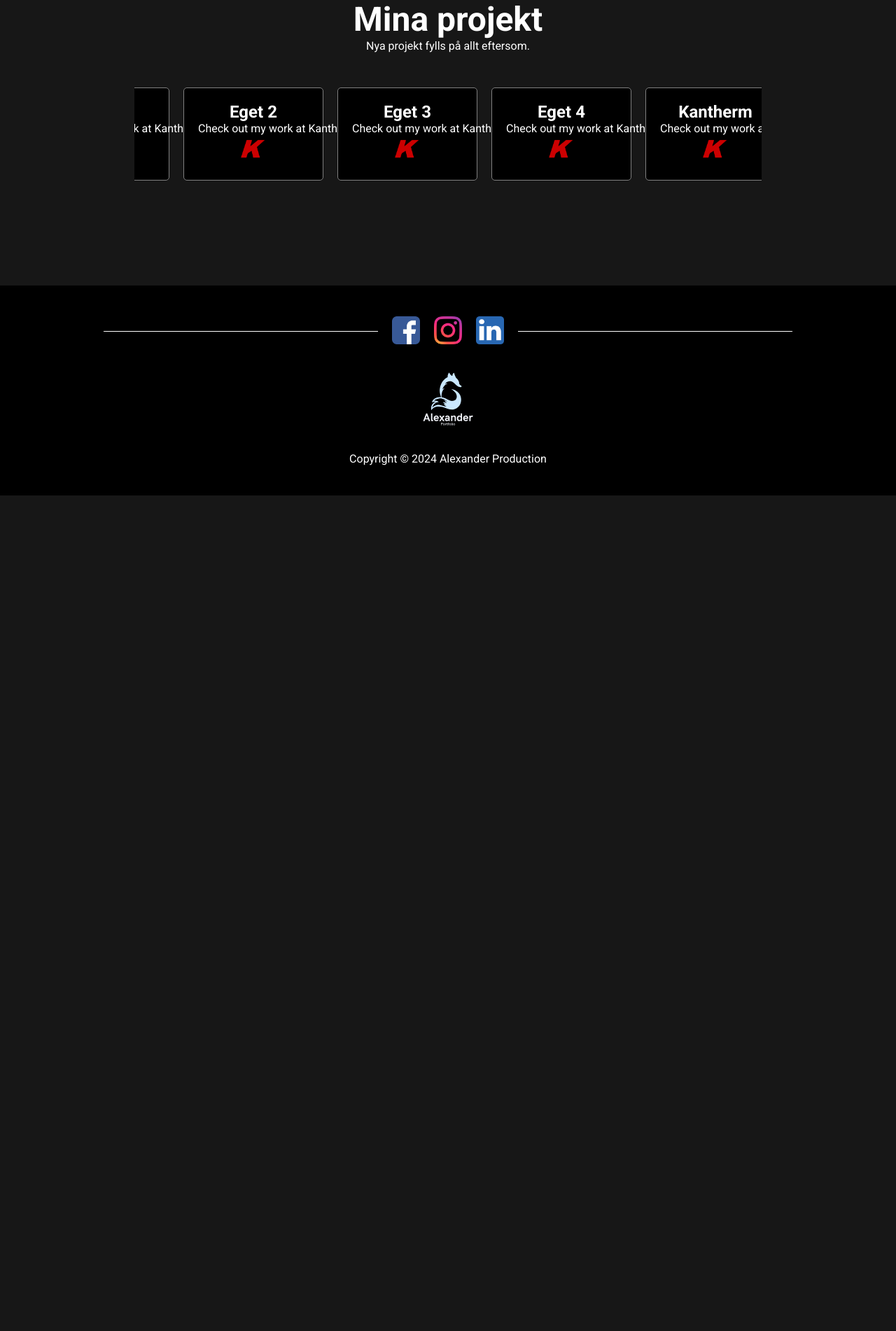
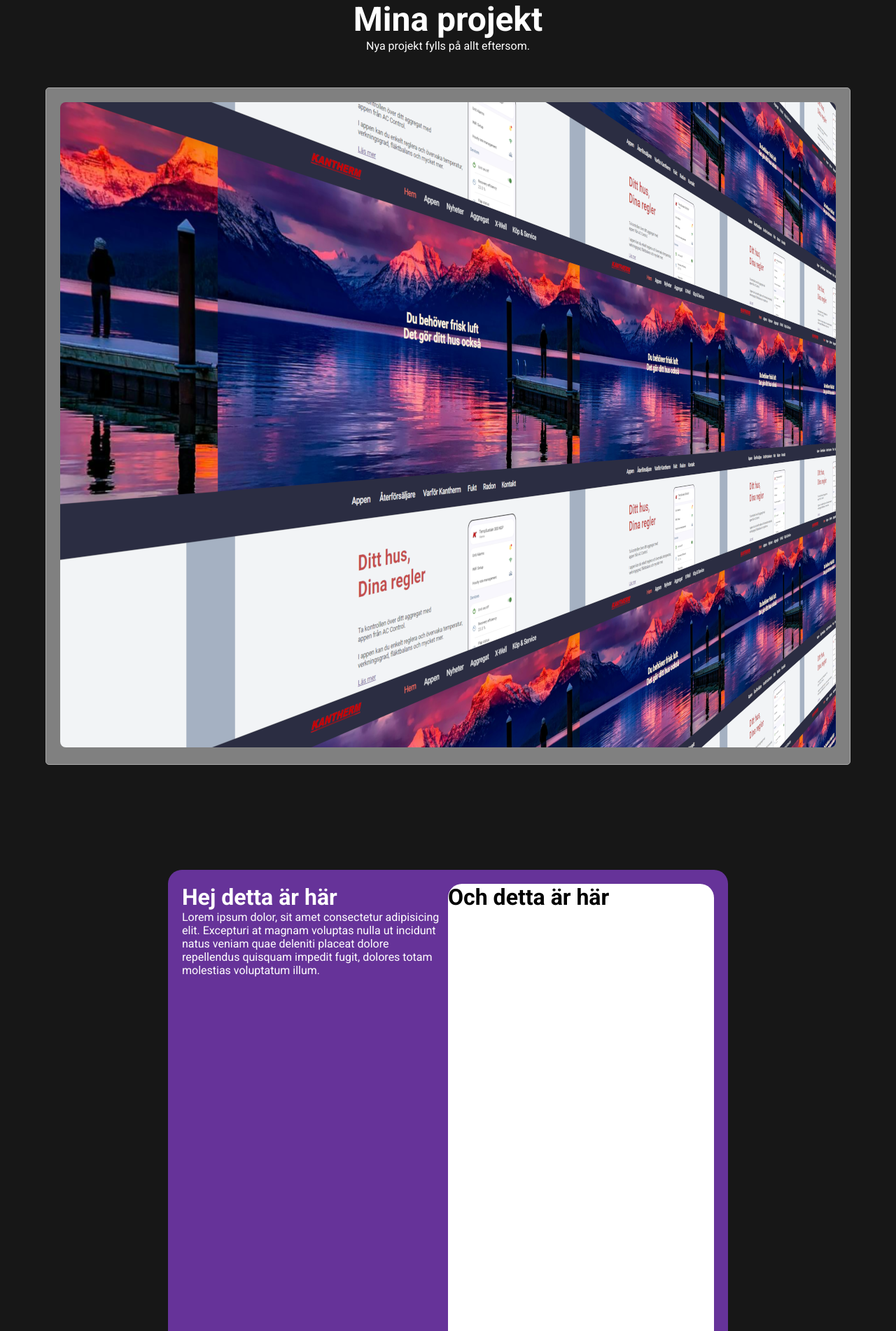
Before and after one commit to Endorze/endorze.website.com, a React (Vite) app: page / in a window 1280 px wide. Shown: the part 2680-4582 px from the top of the page at 70% size. Before the commit the page ends 3388 px from the top, so only its background shows below. Built offline with nearby package versions, Linux system fonts and the light colour scheme.

Commit message:
Tagit bort slider då den behöver göras om på bättre sätt, påvörjat en "kontakta mig" sektion.

```diff
--- a/src/components/ContactMe/ContactMe.module.css
+++ b/src/components/ContactMe/ContactMe.module.css
@@ -0,0 +1,18 @@
+.ContactFormWrapper {
+    display: flex;
+    max-width: 800px;
+    min-height: 700px;
+    padding: 20px;
+    background-color: rebeccapurple;
+    border-radius: 20px;
+}
+
+.LeftContactForm {
+    width: 50%;
+}
+.RightContactForm {
+    width: 50%;
+    background-color: white;
+    color: black;
+    border-radius: 20px;
+}
--- a/src/components/ContactMe/ContactMe.tsx
+++ b/src/components/ContactMe/ContactMe.tsx
@@ -0,0 +1,15 @@
+import styles from "./ContactMe.module.css"
+
+const ContactMe = () => {
+    return <div className={styles.ContactFormWrapper}>
+        <div className={styles.LeftContactForm}>
+            <h1>Hej detta är här</h1>
+            <p>Lorem ipsum dolor, sit amet consectetur adipisicing elit. Excepturi at magnam voluptas nulla ut incidunt natus veniam quae deleniti placeat dolore repellendus quisquam impedit fugit, dolores totam molestias voluptatum illum.</p>
+        </div>
+        <div className={styles.RightContactForm}>
+            <h1>Och detta är här</h1>
+        </div>
+    </div>
+}
+
+export default ContactMe;
--- a/src/components/HorizontalSlider/HorizontalSlider.module.css
+++ b/src/components/HorizontalSlider/HorizontalSlider.module.css
@@ -11,17 +11,6 @@
     white-space: nowrap; /* Håll alla kort på samma rad */
   }
 
-  .card {
-    flex: 0 0 20%; /* 20% av behållaren, justera efter antal kort */
-    box-sizing: border-box;
-    margin: 0 10px;
-    padding: 20px;
-    border: 1px solid gray;
-    background-color: black;
-    border-radius: 5px;
-    text-align: center;
-    min-width: 200px; /* Justera för att passa ditt innehåll */
-  }
   .card p {
     color: white;
   }
--- a/src/components/HorizontalSlider/HorizontalSlider.tsx
+++ b/src/components/HorizontalSlider/HorizontalSlider.tsx
@@ -1,129 +1,12 @@
-import React, { useEffect, useRef } from "react";
-import styles from "./HorizontalSlider.module.css";
+import React, {} from "react";
 import SliderCard from "../SliderCard/SliderCard";
-import kanthermimg from "../../assets/images/myprojectsimg/favicon.png";
 
-// Definiera typ för korten
-interface Card {
-  id: number;
-  content: React.ReactNode;
+
+const HorizontalSlider: React.FC = () => {
+  return <div>
+    <SliderCard />
+  </div>
 }
 
-const HorizontalSlider: React.FC = () => {
-  // Referens till slider-elementet
-  const sliderRef = useRef<HTMLDivElement | null>(null);
-
-  useEffect(() => {
-    const slider = sliderRef.current;
-    if (!slider) return;
-
-    // Klona det första elementet för att möjliggöra kontinuerlig rullning
-    const firstElement = slider.children[0] as HTMLElement;
-    const clonedFirstElement = firstElement.cloneNode(true) as HTMLElement;
-    slider.appendChild(clonedFirstElement);
-
-    let currentScroll = 0;
-    const scrollWidth = slider.scrollWidth / 2; // Halva scrollbredden
-
-    const animateSlider = () => {
-      currentScroll += 1; // Justera hastigheten genom att ändra värdet
-
-      if (currentScroll >= scrollWidth) {
-        currentScroll = 0; // Återställ till början
-      }
-
-      slider.style.transform = `translateX(-${currentScroll}px)`;
-      requestAnimationFrame(animateSlider); // Kontinuerlig animation
-    };
-
-    // Starta animationen
-    const animationFrameId = requestAnimationFrame(animateSlider);
-
-    // Städa upp vid unmount
-    return () => cancelAnimationFrame(animationFrameId);
-  }, []);
-
-  // Definiera korten
-  const cards: Card[] = [
-    {
-      id: 1,
-      content: (
-        <SliderCard
-          title="Kantherm"
-          text="Check out my work at Kantherm"
-          aHref="https://kantherm.se/"
-        >
-          <img src={kanthermimg} alt="Kantherm" />
-        </SliderCard>
-      ),
-    },
-    {
-      id: 2,
-      content: (
-        <SliderCard
-          title="Eget 1"
-          text="Check out my work at Kantherm"
-          aHref="https://kantherm.se/"
-        >
-          <img src={kanthermimg} alt="Eget 1" />
-        </SliderCard>
-      ),
-    },
-    {
-      id: 3,
-      content: (
-        <SliderCard
-          title="Eget 2"
-          text="Check out my work at Kantherm"
-          aHref="https://kantherm.se/"
-        >
-          <img src={kanthermimg} alt="Eget 2" />
-        </SliderCard>
-      ),
-    },
-    {
-      id: 4,
-      content: (
-        <SliderCard
-          title="Eget 3"
-          text="Check out my work at Kantherm"
-          aHref="https://kantherm.se/"
-        >
-          <img src={kanthermimg} alt="Eget 3" />
-        </SliderCard>
-      ),
-    },
-    {
-      id: 5,
-      content: (
-        <SliderCard
-          title="Eget 4"
-          text="Check out my work at Kantherm"
-          aHref="https://kantherm.se/"
-        >
-          <img src={kanthermimg} alt="Eget 4" />
-        </SliderCard>
-      ),
-    },
-  ];
-
-  return (
-    <div className={styles.sliderContainer}>
-      <div className={styles.slider} ref={sliderRef}>
-        {cards.map((card) => (
-          <div key={card.id} className={styles.card}>
-            {card.content}
-          </div>
-        ))}
-        {/* Den andra uppsättningen kort */}
-        {cards.map((card) => (
-          <div key={card.id + "-duplicate"} className={styles.card}>
-            {card.content}
-          </div>
-        ))}
-      </div>
-    </div>
-  );
-};
 
 export default HorizontalSlider;
--- a/src/components/SliderCard/SliderCard.module.css
+++ b/src/components/SliderCard/SliderCard.module.css
@@ -0,0 +1,24 @@
+.CardImage {
+    width: 100%;
+    border-radius: 8px;
+}
+.Card {
+    flex: 0 0 20%; /* 20% av behållaren, justera efter antal kort */
+    box-sizing: border-box;
+    margin: 0 10px;
+    padding: 20px;
+    border: 1px solid darkgray;
+    background-color: gray;
+    border-radius: 5px;
+    min-width: 200px; /* Justera för att passa ditt innehåll */
+}
+.LogoImage img {
+    width: 40px;
+}
+.Card a {
+    text-decoration: none;
+}
+
+.CardTextSection {
+
+}
--- a/src/components/SliderCard/SliderCard.tsx
+++ b/src/components/SliderCard/SliderCard.tsx
@@ -1,5 +1,6 @@
-import { Children, ReactNode } from "react";
+import { ReactNode } from "react";
 import styles from "./SliderCard.module.css";
+import img from "../../assets/images/myprojectsimg/kanthermworkimg.jpg"
 
 type CardProps = {
   title: string;
@@ -13,11 +14,18 @@ const SliderCard = (props: CardProps) => {
 
   return (
     <div className={styles.Card}>
-      <a href={aHref} target="_blank">
-        <h2>{title}</h2>
-        <p>{text}</p>
-      </a>
-      {children}
+      <div>
+        <img src={img} className={styles.CardImage}></img>
+      </div>
+      <div className={styles.CardTextSection}>
+        <a href={aHref} target="_blank">
+          <h2>{title}</h2>
+          <p>{text}</p>
+        </a>
+        <div className={styles.LogoImage}>
+        {children}
+        </div>
+      </div>
     </div>
   );
 };
--- a/src/pages/Home.tsx
+++ b/src/pages/Home.tsx
@@ -6,6 +6,7 @@ import SpaceSection from "../components/SpaceSection/SpaceSection";
 import MyCvSection from "../components/MyCvSection/MyCvSection";
 import MyProjects from "../components/MyProjects/MyProjects";
 import HorizontalSlider from "../components/HorizontalSlider/HorizontalSlider";
+import ContactMe from "../components/ContactMe/ContactMe";
 const Home = () => {
     return <div className={styles.Wrapper}>
         <VideoSection />
@@ -17,6 +18,7 @@ const Home = () => {
         <MyProjects />
         <HorizontalSlider />
         <SpaceSection />
+        <ContactMe />
     </div>
 }
 
```
Also changed, not shown: src/assets/images/myprojectsimg/kanthermworkimg.jpg (added).
